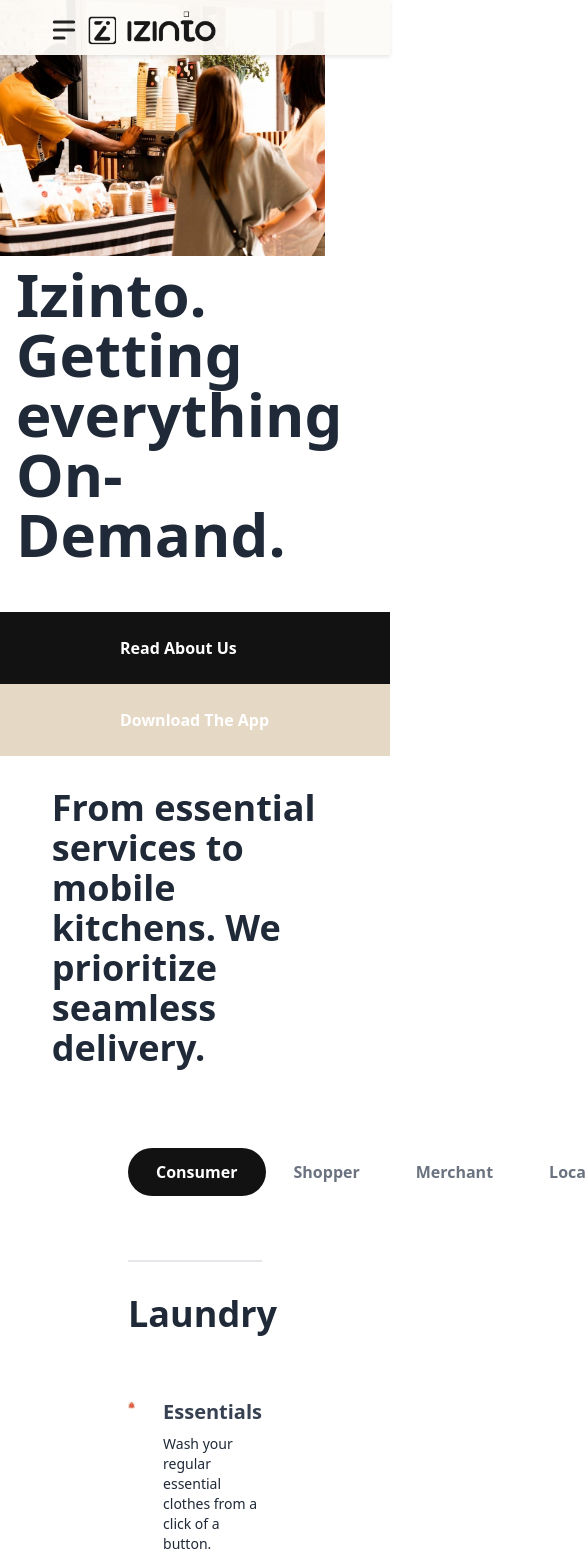
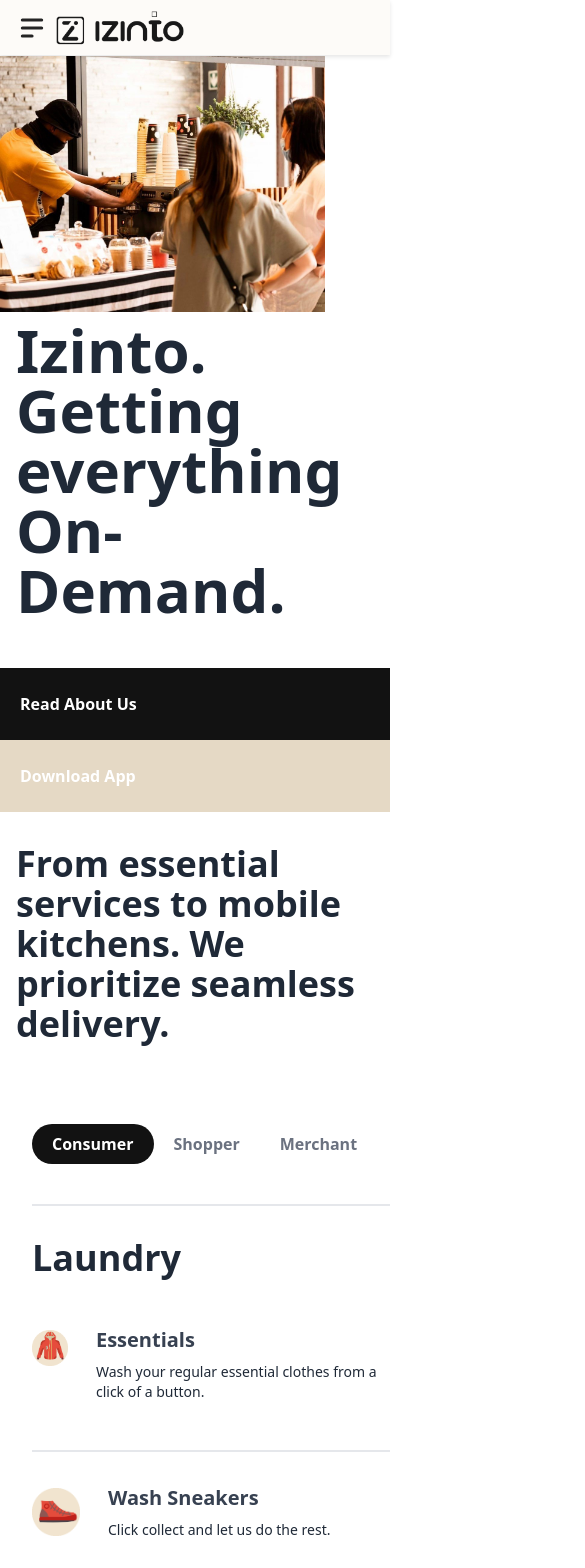
Before and after one commit to Dinokojt7/izinto-africa, a React (Create React App) app: page / in a window 390 px wide. Shown: the top 1568 px of the page, 585 px wide, since content can reach past the window. Built offline with nearby package versions, Linux system fonts and the light colour scheme.

Commit message:
Responsive edit for other compoenents on home page

```diff
--- a/src/components/About.jsx
+++ b/src/components/About.jsx
@@ -3,9 +3,9 @@
 
 function About() {
   return (
-    <div className='text-[#fff] col-span-3 mr-16 w-full  py-6 h-auto mx-auto flex justify-between items-center my-auto bg-[#121212] '>
+    <div className='text-[#fff] md:mr-16 w-full  py-6 h-auto mx-auto flex justify-between items-center my-auto bg-[#121212] '>
         <div></div>
-        <div className='max-w-[800] container col-span-3  mx-[120px] w-full '>
+        <div className='max-w-[800] container  mx-[20px] md:mx-[120px] w-full '>
             <div className='flex font-bold'>
               <p>Read About Us</p>
             </div>
--- a/src/components/Consumer.jsx
+++ b/src/components/Consumer.jsx
@@ -9,7 +9,7 @@
 function Consumer() {
   return (
     <div>
-        <div className="text-4xl pb-16 font-bold text-gray-800">Laundry</div>
+        <div className="text-4xl pb-12 md:pb-16 font-bold text-gray-800">Laundry</div>
         <div className='w-full pb-12 text-3xl border-b-2 border-gray-200 font-bold flex'>
             <div className='pr-7 pt-1'>
                 <img src={ContentImage} alt='/' style={{ width: "3rem" }} />
--- a/src/components/Credits.jsx
+++ b/src/components/Credits.jsx
@@ -3,15 +3,15 @@
 
 function Credits() {
   return (
-    <div className='bg-[#3D3B40] grid grid-cols-2 h-20 font-bold my-auto pt-6 pl-6'>
-       <div className='gap-3 flex'>
+    <div className='bg-[#3D3B40] md:grid md:grid-cols-2 h-20 font-bold my-auto pt-4 md:pt-8 pl-6'>
+       <div className='gap-3 flex mb-3'>
        <div className=' text-stone-200'>Terms and Policies</div>
        <div className='pt-3'>
             <img src={Dot} alt='/' style={{ width: "0.3rem", height: "0.3rem" }} />
        </div>
        <div className=' text-stone-100'>Privacy Notice</div>
        </div>
-       <div className='gap-3 flex'>
+       <div className='gap-3 justify-center md:block flex'>
        <div className=' text-stone-400'>© Izinto 2020 - 2024</div>
        {/* <div className='pt-3'>
             <img src={Dot} alt='/' style={{ width: "0.3rem", height: "0.3rem" }} />
--- a/src/components/Download.jsx
+++ b/src/components/Download.jsx
@@ -2,14 +2,14 @@
 
 function Download() {
   return (
-    <div className='text-[#fff] col-span-3 mr-16 w-full  py-6 h-auto mx-auto flex justify-between items-center my-auto bg-[#E5D9C5] '>
-        <div></div>
-        <div className='max-w-[800] container col-span-3  mx-[120px] w-full '>
-            <div className='flex font-bold'>
-              <p>Download The App</p>
-            </div>
+    <div className='text-[#fff] md:mr-16 w-full  py-6 h-auto mx-auto flex justify-between items-center my-auto bg-[#E5D9C5] '>
+    <div></div>
+    <div className='max-w-[800] container  mx-[20px] md:mx-[120px] w-full '>
+        <div className='flex font-bold'>
+          <p>Download App</p>
         </div>
     </div>
+</div>
   )
 }
 
--- a/src/components/Hero.jsx
+++ b/src/components/Hero.jsx
@@ -3,7 +3,7 @@
 function Hero() {
   return (
     // bg-[#f1e4cf]
-    <div className='text-[#242421] bg-contain md:bg-cover bg-no-repeat bg-Hero'>
+    <div className='text-[#242421] bg-contain md:bg-cover bg-no-repeat bg-Hero mt-14 md:mt-16'>
        <div className='h-64 md:h-screen'></div>
     {/* Content */}
   </div>
--- a/src/components/Navbar.jsx
+++ b/src/components/Navbar.jsx
@@ -34,10 +34,10 @@
   }, []);
 
   return (
-    <div className={`navbar ${scrolled ? 'scrolled' : ''}`}>
+    <div className={`mb-30 navbar ${scrolled ? 'scrolled' : ''}`}>
       <div className='flex justify-between items-center my-auto py-2 max-w-[1240] mx-auto px-4 font-semibold text-[#242424]'>
         <div className='flex items-center w-full'>
-          <div className='ml-8 mt-1 mr-2' onClick={handleNav}>
+          <div className=' mr-2' onClick={handleNav}>
             <HiMenuAlt2 size={32} />
           </div>
           <div className='w-full text-3xl font-bold text-[#966C3B]'>
--- a/src/components/Newsroom.jsx
+++ b/src/components/Newsroom.jsx
@@ -27,8 +27,8 @@
 
 
   return (
-    <div className='pb-36 font-bold border-t-2 border-gray-200 relative'>
-        <div className="text-4xl pt-16 pb-10 text-gray-800 pl-32 pr-32">Instagram</div>
+    <div className='pb-16 font-bold border-gray-200'>
+        <div className="text-4xl pt-16 pb-10 text-gray-800 pl-8 md:pl-32 pr-32">Instagram</div>
         {/* <div className="grid grid-cols-3 gap-4"> */}
         {/* Render Instagram media */}
         {/* {media.map((item) => ( */}
@@ -48,12 +48,12 @@
         {/* ) */}
         {/* } */}
         {/* </div> */}
-        <div className='pl-32 pr-32'>
-            <div className="grid grid-cols-4 gap-2">
-                <div className='w-40 h-48 py-auto bg-[rgb(232, 232, 232,0.8)] my-auto'><img src={Izinto} alt="Image 1" className="mx-auto  my-auto w-40 " /></div>
-                <div className='w-40 h-48 bg-[#797268] py-auto my-auto'><img src={Fresh} alt="Image 1" className="mx-auto  my-auto w-40 " /></div>
-                <div className='w-40 h-48 bg-[#797268] py-auto my-auto'><img src={Sneaker} alt="Image 1" className="  my-auto w-64 " /></div>
-                <div className='w-40 h-48 bg-[#797268] py-auto my-auto'><img src={EasyWash} alt="Image 1" className="mx-auto  my-auto w-40 " /></div>
+        <div className='pl-8 md:pl-32 md:pr-16 overflow-x-auto'>
+            <div className="grid grid-cols-4 gap-56 md:gap-2">
+                <div className='w-40 h-46 py-auto bg-[rgb(232, 232, 232,0.8)] my-auto'><img src={Izinto} alt="Image 1" className="mx-auto  w-40 " /></div>
+                <div className='w-40 h-46 bg-[#797268] py-auto my-auto'><img src={Fresh} alt="Image 1" className="mx-auto w-40 " /></div>
+                <div className='w-40 h-46 bg-[#797268] py-auto my-auto'><img src={Sneaker} alt="Image 1" className="   w-64 " /></div>
+                <div className='w-40 h-46 bg-[#797268] py-auto my-auto'><img src={EasyWash} alt="Image 1" className="mx-auto   w-40 " /></div>
             </div>
         </div>
     </div>
--- a/src/components/Platform.jsx
+++ b/src/components/Platform.jsx
@@ -4,7 +4,7 @@
 function Platform() {
   return (
     <div className='flex justify-center mt-8 mb-20 bg-white px-4 text-4xl font-bold text-gray-800'>
-  <div className="max-w-[80%] text-left">
+  <div className="md:max-w-[80%] text-left">
     From essential services to mobile kitchens. We prioritize seamless delivery.
   </div>
 </div>
--- a/src/components/Tabs.jsx
+++ b/src/components/Tabs.jsx
@@ -12,11 +12,11 @@
   };
 
   return (
-    <div className=" col-span-3 justify-center mx-auto pl-32 pr-32 font-bold text-gray-500">
+    <div className=" justify-left mx-auto ml-8 md:pl-32  md:pr-32 font-bold text-gray-500">
       {/* Tab Bar */}
-      <div className="flex pb-16 border-b-2 border-gray-200">
+      <div className="flex pb-10 md:pb-16 border-b-2 border-gray-200 overflow-x-auto">
         <button
-          className={`px-7 py-3 focus:outline-none ${
+          className={`px-5 py-2 md:px-7 md:py-3 focus:outline-none ${
             activeTab === 1 ? 'bg-[#121212] text-white rounded-full' : ''
           }`}
           onClick={() => handleTabClick(1)}
@@ -24,7 +24,7 @@
           Consumer
         </button>
         <button
-          className={`px-7 py-3  focus:outline-none ${
+          className={`px-5 py-2 md:px-7 md:py-3 focus:outline-none ${
             activeTab === 2 ? 'bg-[#121212] text-white rounded-full' : ''
           }`}
           onClick={() => handleTabClick(2)}
@@ -32,7 +32,7 @@
           Shopper
         </button>
         <button
-          className={`px-7 py-3  focus:outline-none ${
+          className={`px-5 py-2 md:px-7 md:py-3 focus:outline-none ${
             activeTab === 3 ?'bg-[#121212] text-white rounded-full' : ''
           }`}
           onClick={() => handleTabClick(3)}
@@ -40,7 +40,7 @@
           Merchant
         </button>
         <button
-          className={`px-7 py-3  focus:outline-none ${
+          className={`px-5 py-2 md:px-7 md:py-3 focus:outline-none ${
             activeTab === 4 ?'bg-[#121212] text-white rounded-full' : ''
           }`}
           onClick={() => handleTabClick(4)}
```
